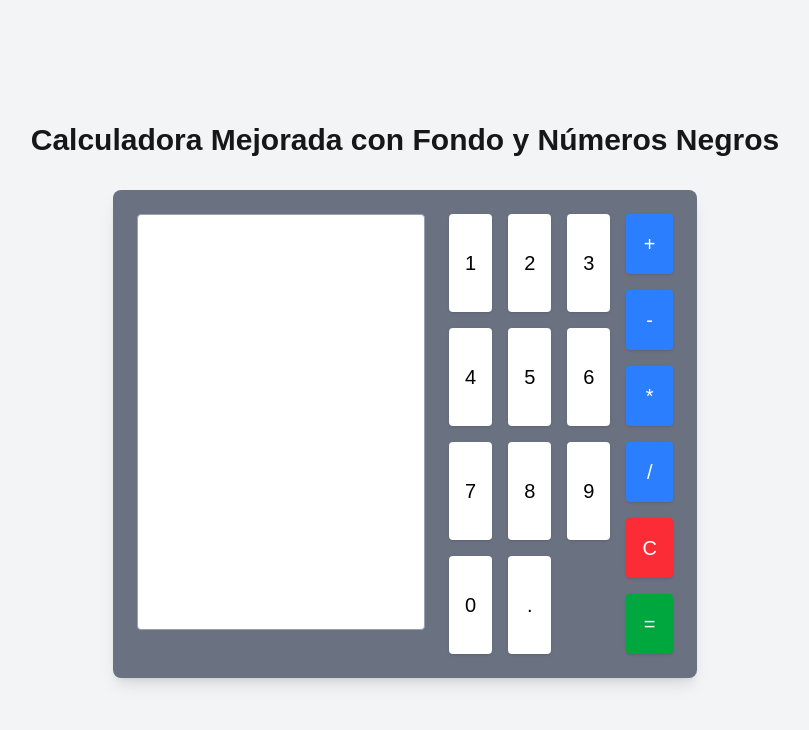
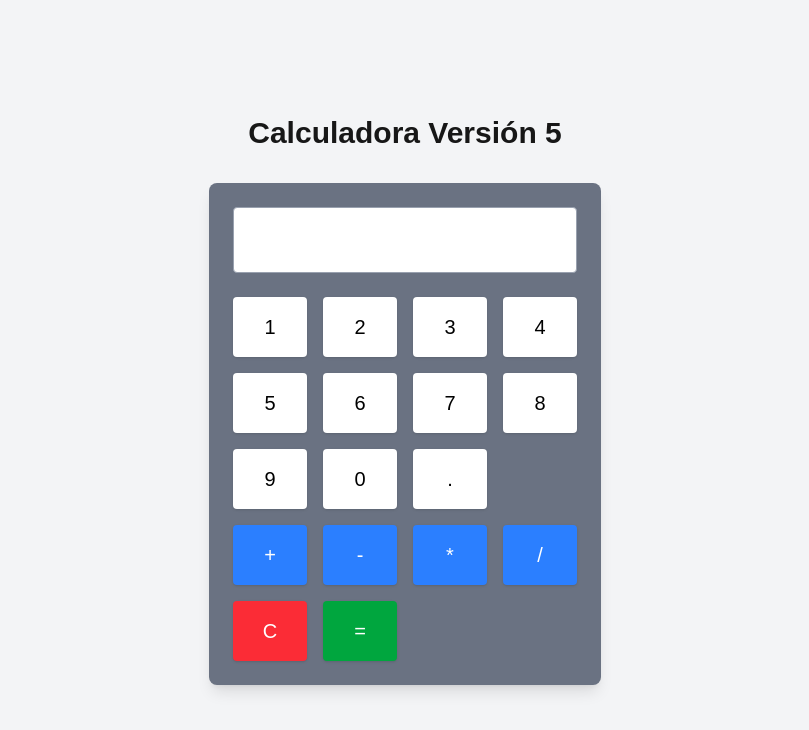
Before and after one commit to Pabloot2023/calculadora, a Next.js app: page / in a window 1280 px wide. Shown: the top 730 px of the page, without its empty margins (235-1044 px from the left). Built offline with nearby package versions, Linux system fonts and the light colour scheme.

Commit message:
Mejora visual display arriba de botonera

```diff
--- a/src/app/page.tsx
+++ b/src/app/page.tsx
@@ -25,71 +25,54 @@ export default function Home() {
 
   return (
     <main className="flex flex-col items-center justify-center min-h-screen p-6 bg-gray-100">
-      <h1 className="text-3xl font-bold mb-8">Calculadora Mejorada con Fondo y Números Negros</h1>
+      <h1 className="text-3xl font-bold mb-8">Calculadora Versión 5</h1>
 
-      {/* Fondo gris rectangular */}
-      <div className="bg-gray-500 p-6 rounded-lg shadow-lg flex space-x-6">
-        {/* Display */}
+      {/* Contenedor gris rectangular */}
+      <div className="bg-gray-500 p-6 rounded-lg shadow-lg">
+        {/* Display alineado con la grilla */}
         <input
           type="text"
-          className="mb-6 p-4 text-right w-72 rounded border border-gray-400 text-2xl bg-white text-black"
+          className="mb-6 p-4 w-full rounded border border-gray-400 text-2xl bg-white text-black text-right"
           value={input}
           readOnly
         />
 
-        <div className="flex space-x-4">
-          {/* Números y punto en grilla 3x4 */}
-          <div className="grid grid-cols-3 gap-4">
-            {["1", "2", "3", "4", "5", "6", "7", "8", "9", "0", "."].map((v) => (
+        {/* Grilla total de botones: 4 columnas (3 números, 1 operadores) */}
+        <div className="grid grid-cols-4 gap-4">
+          {/* Botones numéricos y punto */}
+          {["1", "2", "3", "4", "5", "6", "7", "8", "9", "0", "."].map((v, i) => (
             <button
               key={v}
               onClick={() => appendValue(v)}
-                className="bg-white text-black p-4 rounded shadow text-xl hover:bg-gray-200"
+              className="bg-white text-black p-4 rounded shadow text-xl hover:bg-gray-200 col-span-1"
             >
               {v}
             </button>
           ))}
-          </div>
 
-          {/* Botones de operaciones en columna */}
-          <div className="flex flex-col space-y-4">
+          {/* Espacio vacío para alinear el punto debajo del 0 */}
+          <div />
+
+          {/* Botones de operaciones */}
+          {["+", "-", "*", "/", "C", "="].map((op) => (
             <button
-              onClick={() => appendValue("+")}
-              className="bg-blue-500 text-white p-4 rounded shadow text-xl hover:bg-blue-600"
+              key={op}
+              onClick={() => {
+                if (op === "C") clear();
+                else if (op === "=") calculate();
+                else appendValue(op);
+              }}
+              className={`${
+                op === "="
+                  ? "bg-green-600 hover:bg-green-700"
+                  : op === "C"
+                  ? "bg-red-500 hover:bg-red-600"
+                  : "bg-blue-500 hover:bg-blue-600"
+              } text-white p-4 rounded shadow text-xl col-span-1`}
             >
-              +
+              {op}
             </button>
-            <button
-              onClick={() => appendValue("-")}
-              className="bg-blue-500 text-white p-4 rounded shadow text-xl hover:bg-blue-600"
-            >
-              -
-            </button>
-            <button
-              onClick={() => appendValue("*")}
-              className="bg-blue-500 text-white p-4 rounded shadow text-xl hover:bg-blue-600"
-            >
-              *
-            </button>
-            <button
-              onClick={() => appendValue("/")}
-              className="bg-blue-500 text-white p-4 rounded shadow text-xl hover:bg-blue-600"
-            >
-              /
-            </button>
-            <button
-              onClick={clear}
-              className="bg-red-500 text-white p-4 rounded shadow text-xl hover:bg-red-600"
-            >
-              C
-            </button>
-            <button
-              onClick={calculate}
-              className="bg-green-600 text-white p-4 rounded shadow text-xl hover:bg-green-700"
-            >
-              =
-            </button>
-          </div>
+          ))}
         </div>
       </div>
     </main>
```
Lines whose indentation alone changed are shown as unchanged.
